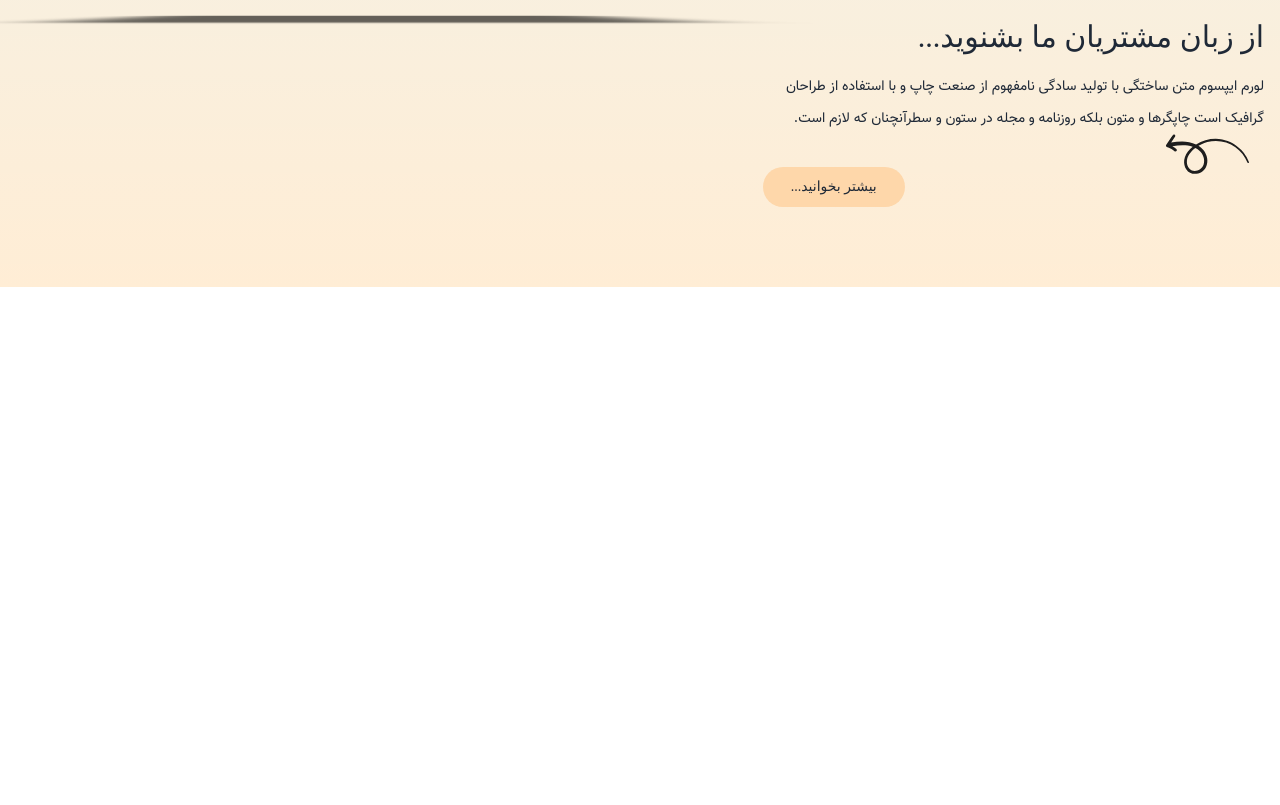
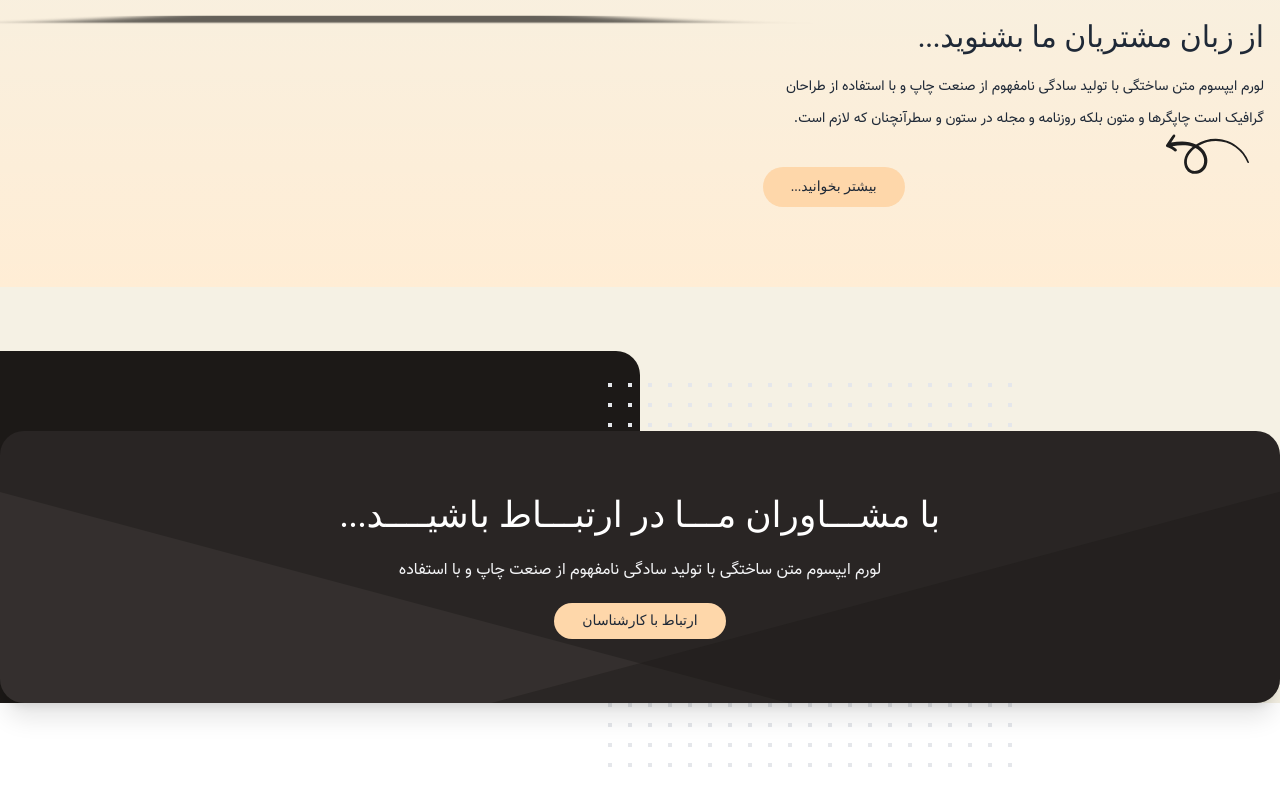
Before and after one commit to soheilMansoori/larin, a website: page pages/index.html in a window 1280 px wide. Shown: the part 1184-1989 px from the top of the page. Before the commit the page ends 1535 px from the top, so only its background shows below. Drawn offline with nearby package versions, Linux system fonts and the light colour scheme; no server answers; files whose address does not match are found by name.

Commit message:
fix contact us section

```diff
--- a/pages/index.html
+++ b/pages/index.html
@@ -296,9 +296,8 @@
     <!-- customer comments end -->
 
 
-
-    <!-- <section class="px-4 sm:px-0 mb-32">
-
+    <!-- contact us section start -->
+    <section class="px-4 sm:px-0 mb-32">
         <div class="relative pt-20">
             <div aria-hidden="true" class="hidden sm:block">
                 <div class="absolute inset-y-0 left-0 w-1/2 bg-stone-900 rounded-r-3xl">
@@ -326,19 +325,21 @@
                     </div>
                     <div class="relative flex flex-col">
                         <div class="sm:text-center">
-                            <h2 class="font-YekanBakh-ExtraBlack text-4xl text-white">با مشـــاوران مـــا در ارتبـــاط
+                            <h2 class="font-YekanBakh-ExtraBlack text-xl md:text-4xl text-white">با مشـــاوران مـــا در
+                                ارتبـــاط
                                 باشیــــد...</h2>
                             <p class="mt-6 mx-auto max-w-2xl text-base text-gray-100">لورم ایپسوم متن ساختگی با تولید
                                 سادگی نامفهوم از صنعت چاپ و با استفاده</p>
                         </div>
                         <a href="contact-us.html"
-                            class="w-auto inline-block mt-5 mx-auto py-2 px-7 rounded-full bg-orange-200 hover:duration-300 font-YekanBakh-SemiBold">ارتباط
+                            class="w-auto text-center inline-block mt-5 mx-auto py-2 px-7 rounded-full bg-orange-200 hover:duration-300 font-YekanBakh-SemiBold">ارتباط
                             با کارشناسان</a>
                     </div>
                 </div>
             </div>
         </div>
-    </section> -->
+    </section>
+    <!-- contact us section end -->
 
     <!-- <section class="px-4 pb-20 bg-gradient-to-t from-orange-100">
         <div class="container mx-auto max-w-screen-xl">
```
